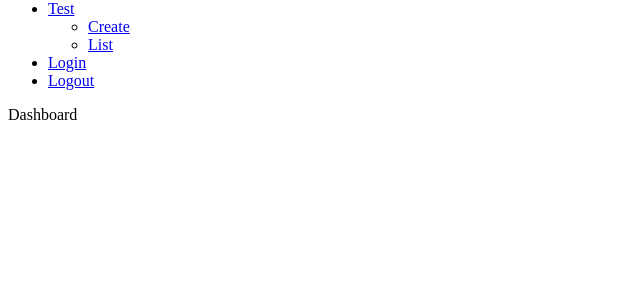
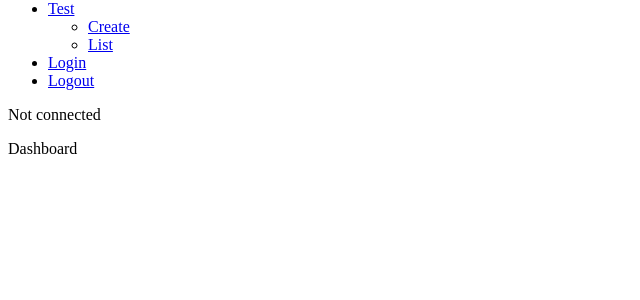
Before and after one commit to DELORD-C/Formation-Symfony, a Symfony app: template templates/index.html.twig in a window 1280 px wide. Shown: the part 168-468 px from the top of the page, without its empty margins (0-640 px from the left). Run offline with Twig, Linux system fonts and the light colour scheme; the template is opened without the code that fills it, so the values that code supplies are empty; some libraries are stand-ins or nearby versions.

Commit message:
connected

```diff
--- a/src/Controller/DefaultController.php
+++ b/src/Controller/DefaultController.php
@@ -5,7 +5,6 @@ namespace App\Controller;
 use Symfony\Bundle\FrameworkBundle\Controller\AbstractController;
 use Symfony\Component\HttpFoundation\Response;
 use Symfony\Component\Routing\Annotation\Route;
-use Symfony\Component\Routing\Requirement\Requirement;
 
 class DefaultController extends AbstractController
 {
--- a/templates/layout.html.twig
+++ b/templates/layout.html.twig
@@ -8,6 +8,11 @@
     <body>
         {% include 'parts/_navbar.html.twig' %}
         <div class="container-fluid p-1">
+            {% if(is_granted('ROLE_USER')) %}
+                Connected
+            {% else %}
+                Not connected
+            {% endif %}
             {% include 'parts/_flash.html.twig' %}
             {% block body %}{% endblock %}
         </div>
```
